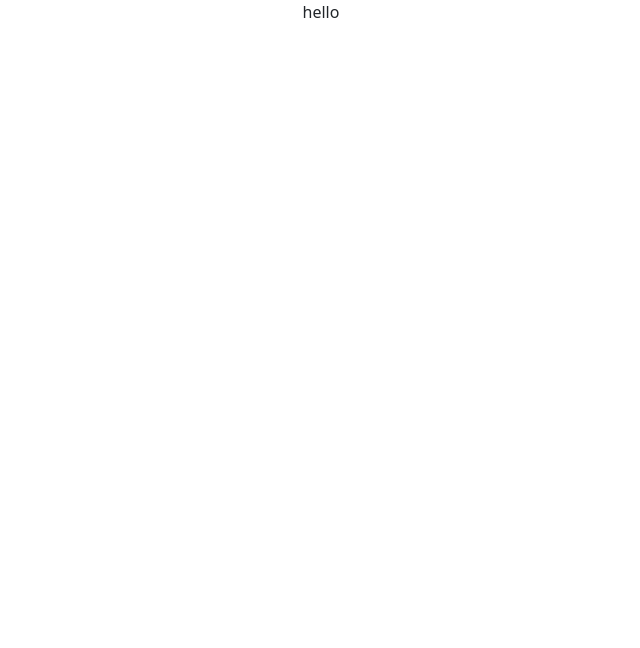
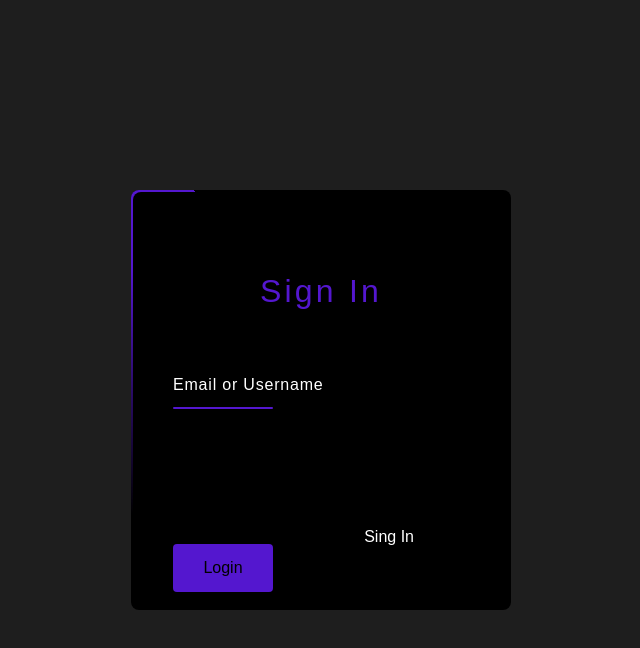
Before and after one commit to Francescostefan1998/beerbuzz-frontend, a React (Create React App) app: page / in a window 1280 px wide. Shown: the top 648 px of the page, without its empty margins (319-959 px from the left). Built offline with nearby package versions, Linux system fonts and the light colour scheme; the HTML template or start-up script is replaced by a standard one.

Commit message:
login page styling
login page styling

```diff
--- a/src/App.css
+++ b/src/App.css
@@ -1,5 +1,13 @@
+:root {
+  --background-dark: rgb(30, 30, 30);
+  --background-black: black;
+  --main-secondary: rgb(84, 23, 207);
+}
+
 .App {
   text-align: center;
+  color: white;
+  font-family: Arial, Helvetica, sans-serif;
 }
 
 .App-logo {
--- a/src/App.js
+++ b/src/App.js
@@ -1,10 +1,18 @@
 import { BrowserRouter, Routes, Route } from "react-router-dom";
 import "bootstrap/dist/css/bootstrap.min.css";
-
+import LoginBackground from "./components/login/webLogin/loginBackground/LoginBackground";
 import "./App.css";
 
 function App() {
-  return <div className="App">hello</div>;
+  return (
+    <div className="App">
+      <BrowserRouter>
+        <Routes>
+          <Route path="/" element={<LoginBackground />} />
+        </Routes>
+      </BrowserRouter>
+    </div>
+  );
 }
 
 export default App;
--- a/src/components/login/webLogin/loginBackground/LoginBackground.jsx
+++ b/src/components/login/webLogin/loginBackground/LoginBackground.jsx
@@ -0,0 +1,11 @@
+import "./loginBackground.css";
+import LoginModal from "../loginModal/LoginModal";
+const LoginBackground = () => {
+  return (
+    <div className="loginBackground">
+      <LoginModal />
+    </div>
+  );
+};
+
+export default LoginBackground;
--- a/src/components/login/webLogin/loginBackground/loginBackground.css
+++ b/src/components/login/webLogin/loginBackground/loginBackground.css
@@ -0,0 +1,9 @@
+.loginBackground {
+  margin: 0;
+  width: 100%;
+  height: 100vh;
+  background-color: var(--background-dark);
+  display: flex;
+  justify-content: center;
+  align-items: center;
+}
--- a/src/components/login/webLogin/loginModal/LoginModal.jsx
+++ b/src/components/login/webLogin/loginModal/LoginModal.jsx
@@ -0,0 +1,26 @@
+import "./loginModal.css";
+
+const LoginModal = () => {
+  return (
+    <div className="loginModal-box">
+      <div className="loginModal-form">
+        <h2>Sign In</h2>
+        <div className="loginModal-inputBox">
+          <input type="text" required />
+          <span>Email or Username </span>
+          <i></i>
+        </div>
+        <div className="loginModal-inputBox">
+          <input type="password" required />
+        </div>
+        <div className="loginModal-links">
+          <br></br> <a href=""></a>
+          <a href="">Sing In</a>
+        </div>
+        <input type="submit" value="Login" className="loginModal-submit" />
+      </div>
+    </div>
+  );
+};
+
+export default LoginModal;
--- a/src/components/login/webLogin/loginModal/loginModal.css
+++ b/src/components/login/webLogin/loginModal/loginModal.css
@@ -0,0 +1,154 @@
+.loginModal-box {
+  position: relative;
+  width: 380px;
+  height: 420px;
+  background-color: var(--background-black);
+  border-radius: 8px;
+  overflow: hidden;
+}
+
+/*.loginModal-box::before {
+  content: "";
+  position: absolute;
+  top: -50%;
+  left: -50%;
+  width: 380px;
+  height: 420px;
+  background: linear-gradient(
+    0deg,
+    transparent,
+    var(--main-secondary),
+    var(--main-secondary)
+  );
+  transform-origin: bottom right;
+  animation-delay: -3;
+}*/
+
+.loginModal-box::after {
+  content: "";
+  position: absolute;
+  top: -50%;
+  left: -50%;
+  width: 380px;
+  height: 420px;
+  background: linear-gradient(
+    0deg,
+    transparent,
+    var(--main-secondary),
+    var(--main-secondary)
+  );
+  transform-origin: bottom right;
+  animation: animate 6s linear infinite;
+  animation-delay: -3;
+}
+
+@keyframes animate {
+  0% {
+    transform: rotate(0deg);
+  }
+  100% {
+    transform: rotate(360deg);
+  }
+}
+
+.loginModal-form {
+  position: absolute;
+  inset: 2px;
+  border-radius: 8px;
+  background-color: var(--background-black);
+  z-index: 10;
+  padding: 80px 40px;
+  display: flex;
+  flex-direction: column;
+}
+
+.loginModal-form h2 {
+  color: var(--main-secondary);
+  font-weight: 500;
+  text-align: center;
+  letter-spacing: 0.1em;
+}
+
+.loginModal-inputBox {
+  position: relative;
+  width: 300px;
+  margin-top: 25px;
+}
+
+.loginModal-inputBox input {
+  position: relative;
+  width: 100px;
+  padding: 20px 10px 10px;
+  background: transparent;
+  border: none;
+  outline: none;
+  color: var(--background-black);
+  font-size: 1.5em;
+  letter-spacing: 0.05em;
+}
+
+.loginModal-inputBox span {
+  position: absolute;
+  left: 0;
+  padding: 30px 0px 10px;
+  font-size: 1em;
+  color: white;
+  pointer-events: none;
+  letter-spacing: 0.05em;
+  transition: 0.5s;
+}
+
+.loginModal-inputBox input:valid ~ span,
+.loginModal-inputBox input:focus ~ span {
+  color: var(--main-secondary);
+  transform: translate(0px) translate(-50px);
+}
+
+.loginModal-inputBox i {
+  position: absolute;
+  left: 0;
+  bottom: 0;
+  width: 100px;
+  height: 2px;
+  background: var(--main-secondary);
+  border-radius: 4px;
+  transition: 0.5s;
+  pointer-events: none;
+  z-index: 9;
+}
+
+.loginModal-inputBox input:valid ~ i,
+.loginModal-inputBox input:focus ~ i {
+  height: 44px;
+}
+
+.loginModal-links {
+  display: flex;
+  justify-content: space-between;
+}
+
+.loginModal-links a {
+  position: relative;
+  left: -55px;
+  top: 25px;
+  font-size: 1em;
+  color: white;
+  text-decoration: none;
+}
+
+.loginModal-links a:hover,
+.loginModal-links a:nth-child(2) {
+  color: var(--main-secondary);
+}
+
+.loginModal-box input[type="submit"] {
+  border: none;
+  outline: none;
+  background: var(--main-secondary);
+  padding: 12px 25px;
+  width: 100px;
+  margin-top: 20px;
+  border-radius: 4px;
+  font-weight: 500;
+  cursor: pointer;
+}
```
